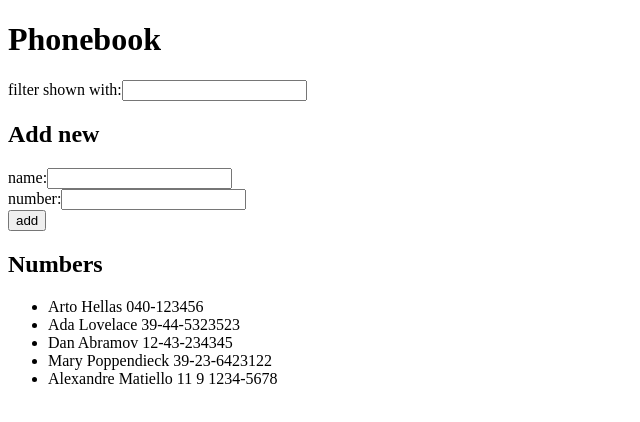
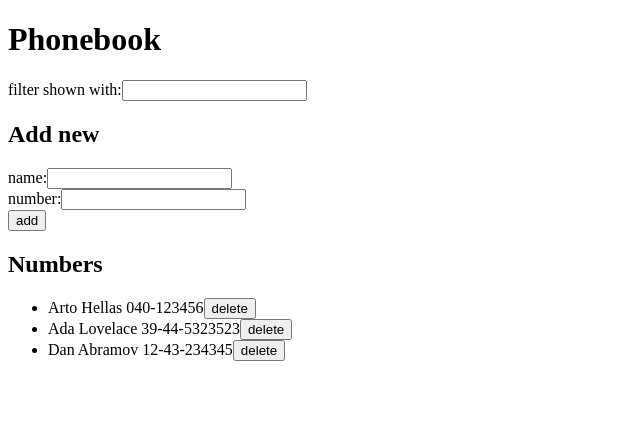
Before and after one commit to alexandremkf/Full-Stack---Parte-2, a React (Vite) app in the folder introdemo/Phonebook/: page / in a window 1280 px wide. Shown: the top 422 px of the page, without its empty margins (0-640 px from the left). Built offline with nearby package versions, Linux system fonts and the light colour scheme; data requests are answered from the project's data file.

Commit message:
Fiz o 2.14, que era pra fazer com que o usuário pudesse excluir contatos da lista, com confirmação.

```diff
--- a/introdemo/Phonebook/db.json
+++ b/introdemo/Phonebook/db.json
@@ -14,16 +14,6 @@
       "name": "Dan Abramov",
       "number": "12-43-234345",
       "id": "3"
-    },
-    {
-      "name": "Mary Poppendieck",
-      "number": "39-23-6423122",
-      "id": "4"
-    },
-    {
-      "id": "ebf48fe7-19fc-46c7-9721-651492f9b2e2",
-      "name": "Alexandre Matiello",
-      "number": "11 9 1234-5678"
     }
   ]
 }
--- a/introdemo/Phonebook/src/App.jsx
+++ b/introdemo/Phonebook/src/App.jsx
@@ -1,6 +1,7 @@
 import { useState, useEffect } from 'react'
 import axios from 'axios'
 import personService from './services/persons'
+import Person from './components/Person'
 
 const App = () => {
   const [persons, setPersons] = useState([])
@@ -15,6 +16,21 @@ const App = () => {
         setPersons(initialPersons)
       })
   }, [])
+
+  const del = (id, name) => {
+    const confirmDelete = window.confirm(`Delete ${name} ?`)
+    if (!confirmDelete) return
+
+    personService
+      .remove(id)
+      .then(() => {
+        setPersons(persons.filter(person => person.id !== id))
+      })
+      .catch(error => {
+        alert(`the person '${name}' was already deleted from server`)
+        setPersons(persons.filter(person => person.id !== id))
+      })
+  }
 
   const addPerson = (event) => {
     event.preventDefault()
@@ -106,9 +122,11 @@ const App = () => {
       <h2>Numbers</h2>
       <ul>
         {personsToShow.map(person => (
-          <li key={person.id}>
-            {person.name} {person.number}
-          </li>
+          <Person
+          key={person.id}
+          person={person}
+          handleDelete={del}
+        />
         ))}
       </ul>
     </div>
--- /dev/null
+++ b/introdemo/Phonebook/src/components/Person.jsx
@@ -0,0 +1,10 @@
+const Person = ({ person, handleDelete }) => {
+    return (
+      <li>
+        {person.name} {person.number}
+        <button onClick={() => handleDelete(person.id, person.name)}>delete</button>
+      </li>
+    )
+  }
+
+export default Person
--- a/introdemo/Phonebook/src/services/persons.js
+++ b/introdemo/Phonebook/src/services/persons.js
@@ -15,4 +15,8 @@ const update = (id, newObject) => {
   return request.then(response => response.data)
 }
 
-export default { getAll, create, update }
+const remove = (id) => {
+  return axios.delete(`${baseUrl}/${id}`)
+}
+
+export default { getAll, create, update, remove }
```
